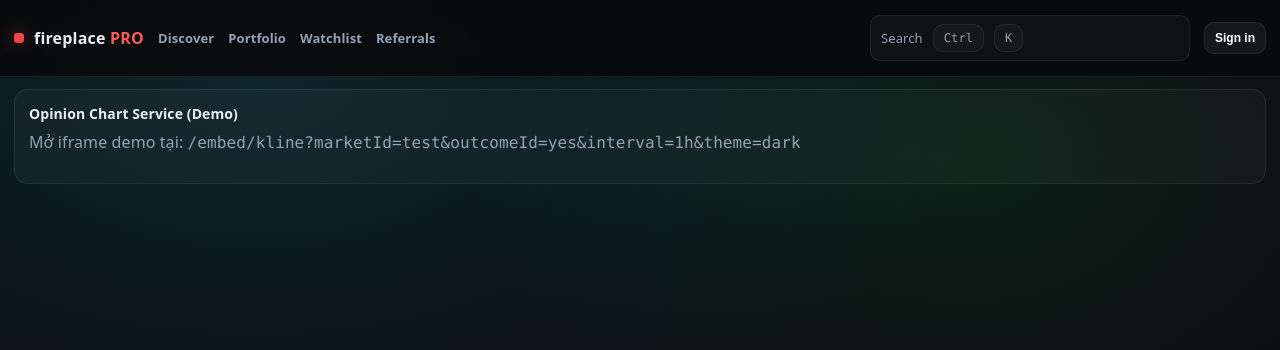
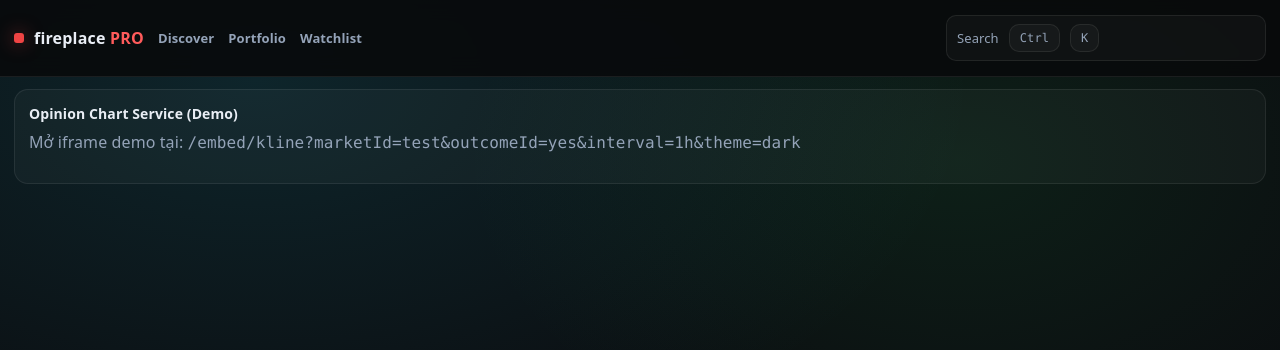
Before and after one commit to kann420/ODDScreener, a Next.js app: page / in a window 1280 px wide. Shown: the top 350 px of the page. Built offline with nearby package versions, Linux system fonts and the light colour scheme.

Commit message:
Add files via upload

```diff
--- a/app/layout.jsx
+++ b/app/layout.jsx
@@ -20,7 +20,6 @@ export default function RootLayout({ children }) {
                 <a href="/">Discover</a>
                 <a href="/portfolio">Portfolio</a>
                 <a href="/watchlist">Watchlist</a>
-                <a href="/referrals">Referrals</a>
               </div>
               <div className="spacer" />
               <div className="search">
@@ -28,7 +27,6 @@ export default function RootLayout({ children }) {
                 <span className="pill mono">Ctrl</span>
                 <span className="pill mono">K</span>
               </div>
-              <button className="btn">Sign in</button>
             </div>
           </div>
         </div>
```
